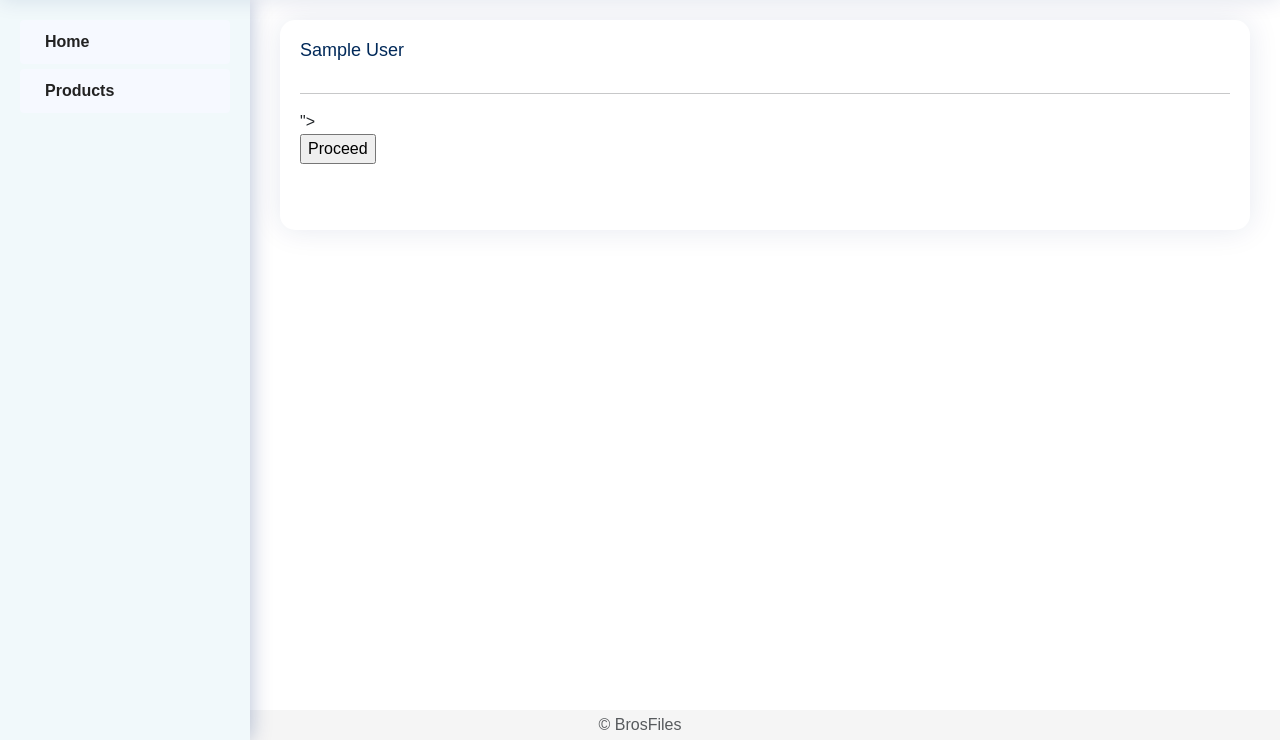
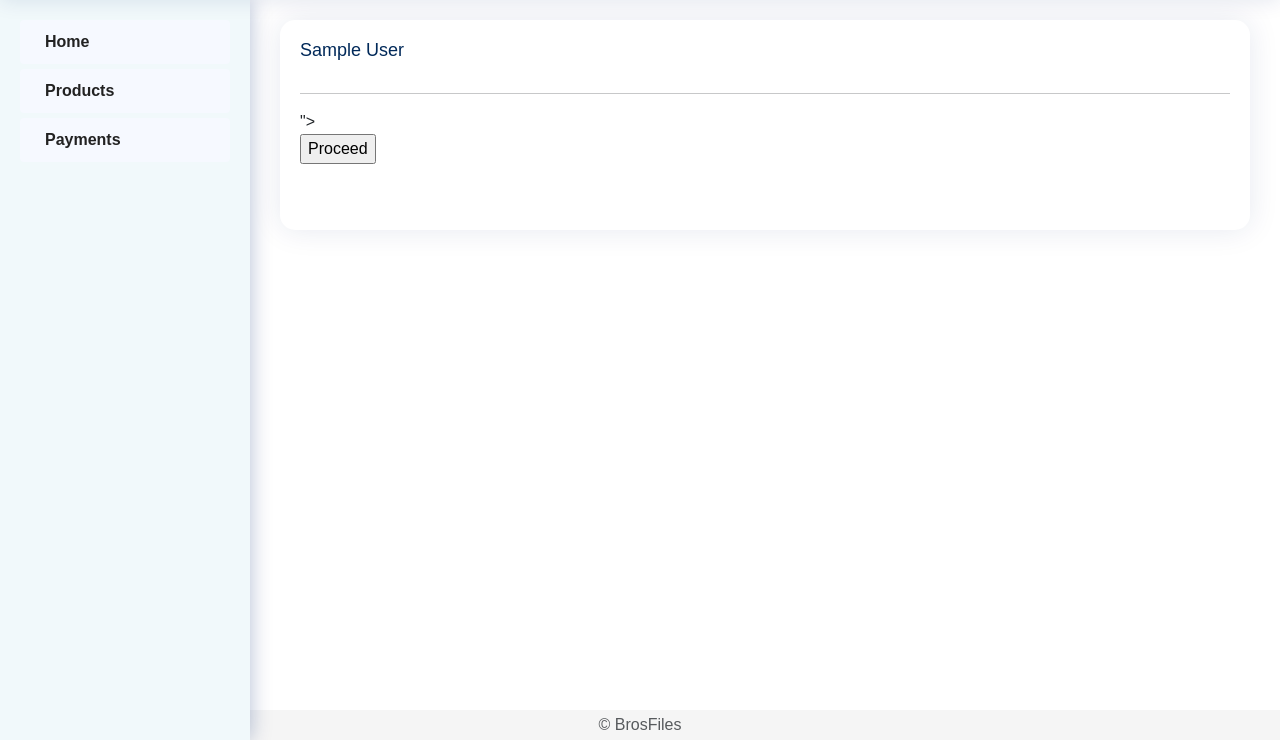
Before and after one commit to koldakov/brosfiles, a Django app: template accounts/templates/accounts/payment.html in a window 1280 px wide. Shown: the part 60-800 px from the top of the page. Run offline with Django 4.2, Linux system fonts and the light colour scheme; the template is opened without the code that fills it: values that come from a table or form of the project are taken from there, others are empty; tables that the repository leaves empty hold one stand-in row (values such as "Sample post"); form fields are guessed from the names that the template uses; some libraries are stand-ins or nearby versions.

Commit message:
Add payments tab on payment process

```diff
--- a/accounts/templates/accounts/payment.html
+++ b/accounts/templates/accounts/payment.html
@@ -4,6 +4,18 @@
 
 {% block page_title %}
   {% translate "Proceed payment" %}
+{% endblock %}
+
+{% block extraaside %}
+  {{ block.super }}
+  {% with request.resolver_match.url_name as url_name %}
+  <li class="nav-item">
+    <a class="nav-link{% if url_name == 'process_payment' %} collapsed{% endif %}" href="{% url 'accounts:products' %}">
+      <i class="fa-solid fa-money-check-dollar"></i>
+      <span>{% translate "Payments" %}</span>
+    </a>
+  </li>
+  {% endwith %}
 {% endblock %}
 
 {% block container %}
```
Also changed, not shown: CHANGELOG.md.
